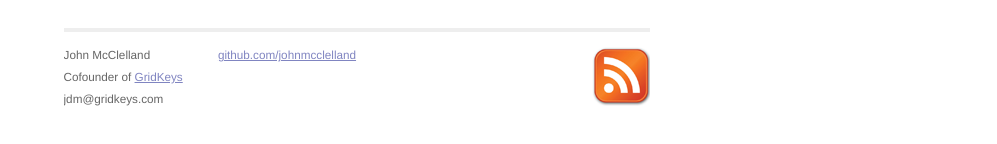
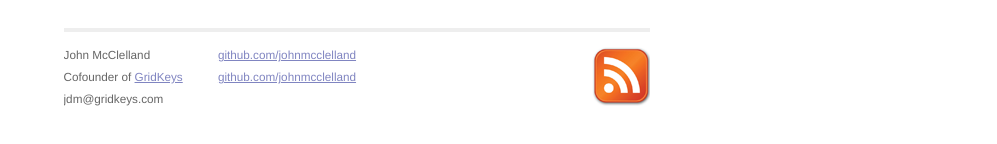
Before and after one commit to johnmcclelland/johnmcclelland.github.com, a plain HTML site: page index.html in a window 1280 px wide. Shown: the part 344-488 px from the top of the page, without its empty margins (283-1280 px from the left). Drawn offline with Linux system fonts and the light colour scheme.

Commit message:
edited index.html

```diff
--- a/index.html
+++ b/index.html
@@ -54,6 +54,7 @@
     <div class="contact">
       <p>
         <a href="http://github.com/johnmcclelland/">github.com/johnmcclelland</a><br />
+	<a href="http://github.com/johnmcclelland/">github.com/johnmcclelland</a><br />
       </p>
     </div>
     <div class="rss">
```
